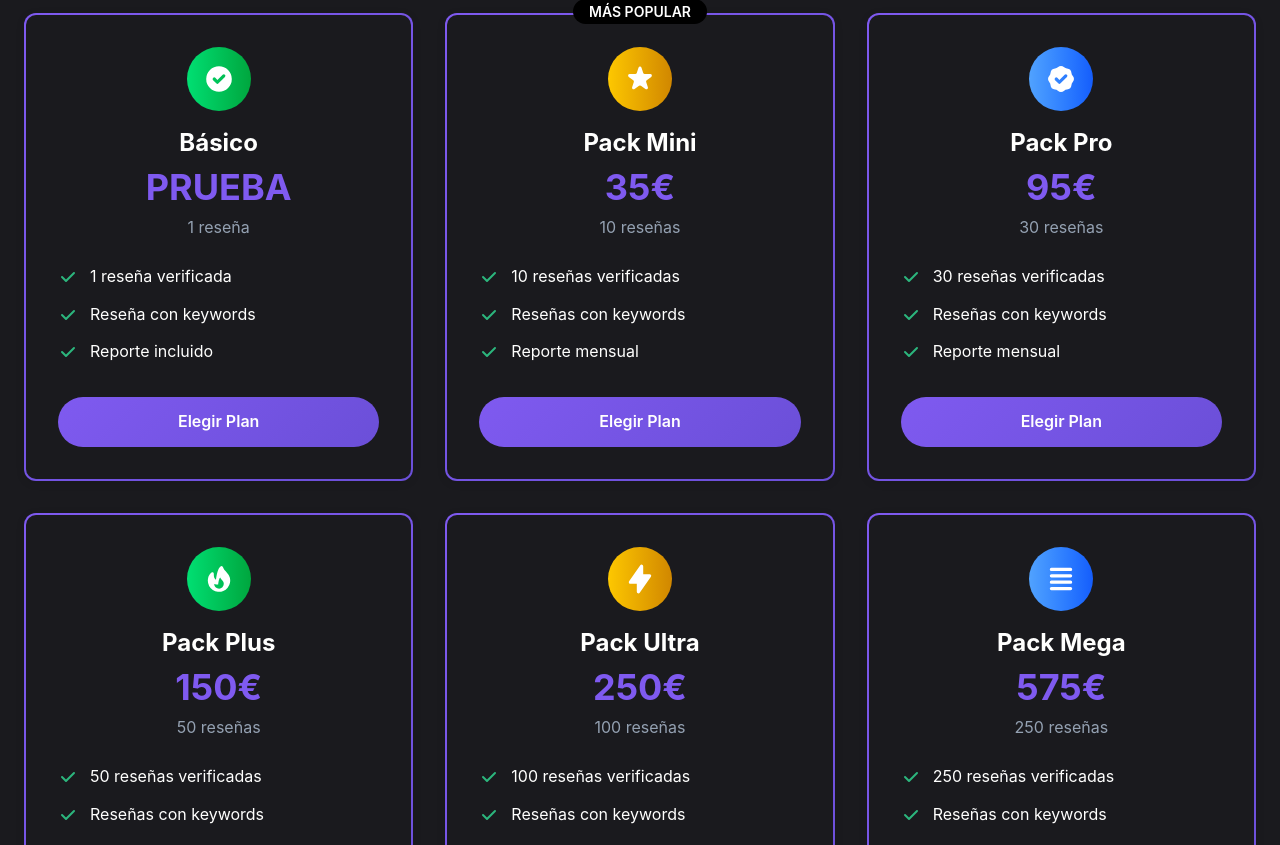
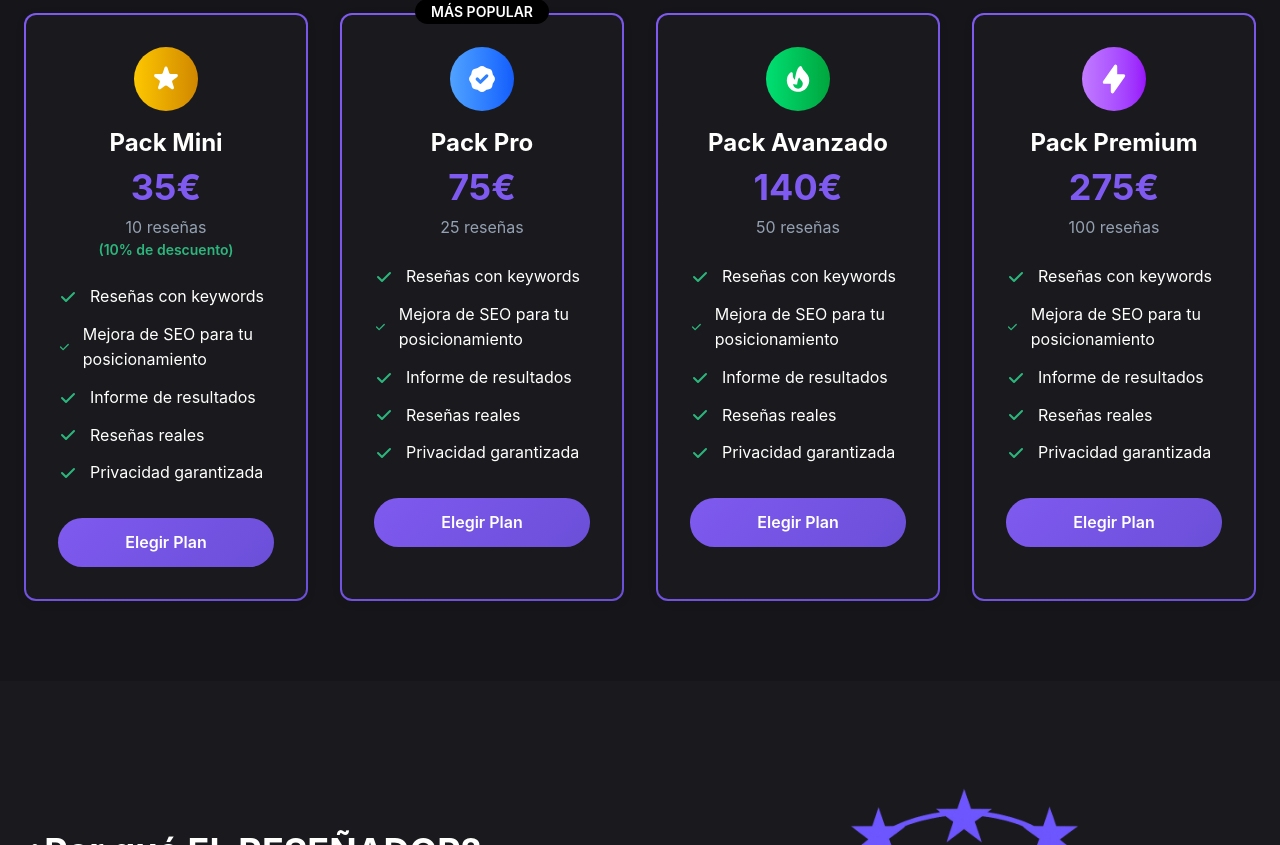
Before and after one commit to AXELRAYO990/ElRESENADOR, a React (Vite) app: page / in a window 1280 px wide. Shown: the part 1515-2360 px from the top of the page. Built offline with nearby package versions, Linux system fonts and the light colour scheme.

Commit message:
Actualizado sección de precios con 4 nuevos paquetes: Pack Mini, Pack Pro, Pack Avanzado y Pack Premium

```diff
--- a/src/App.tsx
+++ b/src/App.tsx
@@ -187,58 +187,16 @@ function App() {
       </section>
 
       {/* Precios Section */}
-      <section id="precios" className="py-20 bg-card-dark">
+      <section id="precios" className="py-20 bg-primary-dark">
         <div className="container mx-auto px-6">
           <div className="text-center mb-16">
-            <h2 className="text-4xl font-bold text-headline mb-4">Precios Transparentes</h2>
-            <p className="text-xl text-paragraph max-w-3xl mx-auto">
-              Precios claros y sin sorpresas. Pagas solo por lo que necesitas
-            </p>
+            <h2 className="text-4xl font-bold text-headline mb-4">Nuestros Planes</h2>
+            <p className="text-xl text-paragraph">Elige el plan perfecto para tu negocio</p>
           </div>
 
-          <div className="grid md:grid-cols-2 lg:grid-cols-3 gap-8 max-w-7xl mx-auto">
-            {/* Plan Básico */}
+          <div className="grid md:grid-cols-2 lg:grid-cols-4 gap-8">
+            {/* Pack Mini */}
             <div className="price-card-elegant p-8 rounded-xl shadow-elegant">
-              <div className="text-center mb-6">
-                <div className="w-16 h-16 mx-auto mb-4 bg-gradient-to-r from-green-400 to-green-600 rounded-full flex items-center justify-center">
-                  <svg className="w-8 h-8 text-white" fill="currentColor" viewBox="0 0 20 20">
-                    <path fillRule="evenodd" d="M10 18a8 8 0 100-16 8 8 0 000 16zm3.707-9.293a1 1 0 00-1.414-1.414L9 10.586 7.707 9.293a1 1 0 00-1.414 1.414l2 2a1 1 0 001.414 0l4-4z" clipRule="evenodd" />
-                  </svg>
-                </div>
-                <h3 className="text-2xl font-bold text-headline mb-2">Básico</h3>
-                <div className="text-4xl font-bold highlight mb-2">PRUEBA</div>
-                <p className="text-paragraph">1 reseña</p>
-              </div>
-              <ul className="space-y-3 mb-8">
-                <li className="flex items-center">
-                  <svg className="w-5 h-5 text-success mr-3" fill="currentColor" viewBox="0 0 20 20">
-                    <path fillRule="evenodd" d="M16.707 5.293a1 1 0 010 1.414l-8 8a1 1 0 01-1.414 0l-4-4a1 1 0 011.414-1.414L8 12.586l7.293-7.293a1 1 0 011.414 0z" clipRule="evenodd" />
-                  </svg>
-                  1 reseña verificada
-                </li>
-                <li className="flex items-center">
-                  <svg className="w-5 h-5 text-success mr-3" fill="currentColor" viewBox="0 0 20 20">
-                    <path fillRule="evenodd" d="M16.707 5.293a1 1 0 010 1.414l-8 8a1 1 0 01-1.414 0l-4-4a1 1 0 011.414-1.414L8 12.586l7.293-7.293a1 1 0 011.414 0z" clipRule="evenodd" />
-                  </svg>
-                  Reseña con keywords
-                </li>
-                <li className="flex items-center">
-                  <svg className="w-5 h-5 text-success mr-3" fill="currentColor" viewBox="0 0 20 20">
-                    <path fillRule="evenodd" d="M16.707 5.293a1 1 0 010 1.414l-8 8a1 1 0 01-1.414 0l-4-4a1 1 0 011.414-1.414L8 12.586l7.293-7.293a1 1 0 011.414 0z" clipRule="evenodd" />
-                  </svg>
-                  Reporte incluido
-                </li>
-              </ul>
-              <a href="https://wa.me/34632425771?text=Hola,%20me%20interesa%20el%20plan%20básico%20de%20prueba%20con%201%20reseña" target="_blank" rel="noopener noreferrer" className="w-full btn-elegant py-3 rounded-lg font-semibold block text-center">
-                Elegir Plan
-              </a>
-            </div>
-
-            {/* Pack Mini */}
-            <div className="price-card-elegant p-8 rounded-xl shadow-elegant relative border-gradient">
-              <div className="absolute -top-4 left-1/2 transform -translate-x-1/2">
-                <span className="bg-black text-white px-4 py-1 rounded-full text-sm font-semibold">MÁS POPULAR</span>
-              </div>
               <div className="text-center mb-6">
                 <div className="w-16 h-16 mx-auto mb-4 bg-gradient-to-r from-yellow-400 to-yellow-600 rounded-full flex items-center justify-center">
                   <svg className="w-8 h-8 text-white" fill="currentColor" viewBox="0 0 20 20">
@@ -248,14 +206,9 @@ function App() {
                 <h3 className="text-2xl font-bold text-headline mb-2">Pack Mini</h3>
                 <div className="text-4xl font-bold highlight mb-2">35€</div>
                 <p className="text-paragraph">10 reseñas</p>
+                <p className="text-sm text-success font-semibold">(10% de descuento)</p>
               </div>
               <ul className="space-y-3 mb-8">
-                <li className="flex items-center">
-                  <svg className="w-5 h-5 text-success mr-3" fill="currentColor" viewBox="0 0 20 20">
-                    <path fillRule="evenodd" d="M16.707 5.293a1 1 0 010 1.414l-8 8a1 1 0 01-1.414 0l-4-4a1 1 0 011.414-1.414L8 12.586l7.293-7.293a1 1 0 011.414 0z" clipRule="evenodd" />
-                  </svg>
-                  10 reseñas verificadas
-                </li>
                 <li className="flex items-center">
                   <svg className="w-5 h-5 text-success mr-3" fill="currentColor" viewBox="0 0 20 20">
                     <path fillRule="evenodd" d="M16.707 5.293a1 1 0 010 1.414l-8 8a1 1 0 01-1.414 0l-4-4a1 1 0 011.414-1.414L8 12.586l7.293-7.293a1 1 0 011.414 0z" clipRule="evenodd" />
@@ -266,16 +219,37 @@ function App() {
                   <svg className="w-5 h-5 text-success mr-3" fill="currentColor" viewBox="0 0 20 20">
                     <path fillRule="evenodd" d="M16.707 5.293a1 1 0 010 1.414l-8 8a1 1 0 01-1.414 0l-4-4a1 1 0 011.414-1.414L8 12.586l7.293-7.293a1 1 0 011.414 0z" clipRule="evenodd" />
                   </svg>
-                  Reporte mensual
+                  Mejora de SEO para tu posicionamiento
+                </li>
+                <li className="flex items-center">
+                  <svg className="w-5 h-5 text-success mr-3" fill="currentColor" viewBox="0 0 20 20">
+                    <path fillRule="evenodd" d="M16.707 5.293a1 1 0 010 1.414l-8 8a1 1 0 01-1.414 0l-4-4a1 1 0 011.414-1.414L8 12.586l7.293-7.293a1 1 0 011.414 0z" clipRule="evenodd" />
+                  </svg>
+                  Informe de resultados
+                </li>
+                <li className="flex items-center">
+                  <svg className="w-5 h-5 text-success mr-3" fill="currentColor" viewBox="0 0 20 20">
+                    <path fillRule="evenodd" d="M16.707 5.293a1 1 0 010 1.414l-8 8a1 1 0 01-1.414 0l-4-4a1 1 0 011.414-1.414L8 12.586l7.293-7.293a1 1 0 011.414 0z" clipRule="evenodd" />
+                  </svg>
+                  Reseñas reales
+                </li>
+                <li className="flex items-center">
+                  <svg className="w-5 h-5 text-success mr-3" fill="currentColor" viewBox="0 0 20 20">
+                    <path fillRule="evenodd" d="M16.707 5.293a1 1 0 010 1.414l-8 8a1 1 0 01-1.414 0l-4-4a1 1 0 011.414-1.414L8 12.586l7.293-7.293a1 1 0 011.414 0z" clipRule="evenodd" />
+                  </svg>
+                  Privacidad garantizada
                 </li>
               </ul>
-              <a href="https://wa.me/34632425771?text=Hola,%20me%20interesa%20el%20pack%20mini%20de%2010%20reseñas%20por%2035€" target="_blank" rel="noopener noreferrer" className="w-full btn-elegant py-3 rounded-lg font-semibold block text-center">
+              <a href="https://wa.me/34632425771?text=Hola,%20me%20interesa%20el%20pack%20mini%20de%2010%20reseñas%20por%2035€%20con%2010%%20de%20descuento" target="_blank" rel="noopener noreferrer" className="w-full btn-elegant py-3 rounded-lg font-semibold block text-center">
                 Elegir Plan
               </a>
             </div>
 
             {/* Pack Pro */}
-            <div className="price-card-elegant p-8 rounded-xl shadow-elegant">
+            <div className="price-card-elegant p-8 rounded-xl shadow-elegant relative border-gradient">
+              <div className="absolute -top-4 left-1/2 transform -translate-x-1/2">
+                <span className="bg-black text-white px-4 py-1 rounded-full text-sm font-semibold">MÁS POPULAR</span>
+              </div>
               <div className="text-center mb-6">
                 <div className="w-16 h-16 mx-auto mb-4 bg-gradient-to-r from-blue-400 to-blue-600 rounded-full flex items-center justify-center">
                   <svg className="w-8 h-8 text-white" fill="currentColor" viewBox="0 0 20 20">
@@ -283,16 +257,10 @@ function App() {
                   </svg>
                 </div>
                 <h3 className="text-2xl font-bold text-headline mb-2">Pack Pro</h3>
-                <div className="text-4xl font-bold highlight mb-2">95€</div>
-                <p className="text-paragraph">30 reseñas</p>
+                <div className="text-4xl font-bold highlight mb-2">75€</div>
+                <p className="text-paragraph">25 reseñas</p>
               </div>
               <ul className="space-y-3 mb-8">
-                <li className="flex items-center">
-                  <svg className="w-5 h-5 text-success mr-3" fill="currentColor" viewBox="0 0 20 20">
-                    <path fillRule="evenodd" d="M16.707 5.293a1 1 0 010 1.414l-8 8a1 1 0 01-1.414 0l-4-4a1 1 0 011.414-1.414L8 12.586l7.293-7.293a1 1 0 011.414 0z" clipRule="evenodd" />
-                  </svg>
-                  30 reseñas verificadas
-                </li>
                 <li className="flex items-center">
                   <svg className="w-5 h-5 text-success mr-3" fill="currentColor" viewBox="0 0 20 20">
                     <path fillRule="evenodd" d="M16.707 5.293a1 1 0 010 1.414l-8 8a1 1 0 01-1.414 0l-4-4a1 1 0 011.414-1.414L8 12.586l7.293-7.293a1 1 0 011.414 0z" clipRule="evenodd" />
@@ -303,15 +271,33 @@ function App() {
                   <svg className="w-5 h-5 text-success mr-3" fill="currentColor" viewBox="0 0 20 20">
                     <path fillRule="evenodd" d="M16.707 5.293a1 1 0 010 1.414l-8 8a1 1 0 01-1.414 0l-4-4a1 1 0 011.414-1.414L8 12.586l7.293-7.293a1 1 0 011.414 0z" clipRule="evenodd" />
                   </svg>
-                  Reporte mensual
+                  Mejora de SEO para tu posicionamiento
+                </li>
+                <li className="flex items-center">
+                  <svg className="w-5 h-5 text-success mr-3" fill="currentColor" viewBox="0 0 20 20">
+                    <path fillRule="evenodd" d="M16.707 5.293a1 1 0 010 1.414l-8 8a1 1 0 01-1.414 0l-4-4a1 1 0 011.414-1.414L8 12.586l7.293-7.293a1 1 0 011.414 0z" clipRule="evenodd" />
+                  </svg>
+                  Informe de resultados
+                </li>
+                <li className="flex items-center">
+                  <svg className="w-5 h-5 text-success mr-3" fill="currentColor" viewBox="0 0 20 20">
+                    <path fillRule="evenodd" d="M16.707 5.293a1 1 0 010 1.414l-8 8a1 1 0 01-1.414 0l-4-4a1 1 0 011.414-1.414L8 12.586l7.293-7.293a1 1 0 011.414 0z" clipRule="evenodd" />
+                  </svg>
+                  Reseñas reales
+                </li>
+                <li className="flex items-center">
+                  <svg className="w-5 h-5 text-success mr-3" fill="currentColor" viewBox="0 0 20 20">
+                    <path fillRule="evenodd" d="M16.707 5.293a1 1 0 010 1.414l-8 8a1 1 0 01-1.414 0l-4-4a1 1 0 011.414-1.414L8 12.586l7.293-7.293a1 1 0 011.414 0z" clipRule="evenodd" />
+                  </svg>
+                  Privacidad garantizada
                 </li>
               </ul>
-              <a href="https://wa.me/34632425771?text=Hola,%20me%20interesa%20el%20pack%20pro%20de%2030%20reseñas%20por%2095€" target="_blank" rel="noopener noreferrer" className="w-full btn-elegant py-3 rounded-lg font-semibold block text-center">
+              <a href="https://wa.me/34632425771?text=Hola,%20me%20interesa%20el%20pack%20pro%20de%2025%20reseñas%20por%2075€" target="_blank" rel="noopener noreferrer" className="w-full btn-elegant py-3 rounded-lg font-semibold block text-center">
                 Elegir Plan
               </a>
             </div>
 
-            {/* Pack Plus */}
+            {/* Pack Avanzado */}
             <div className="price-card-elegant p-8 rounded-xl shadow-elegant">
               <div className="text-center mb-6">
                 <div className="w-16 h-16 mx-auto mb-4 bg-gradient-to-r from-green-400 to-green-600 rounded-full flex items-center justify-center">
@@ -319,17 +305,11 @@ function App() {
                     <path fillRule="evenodd" d="M12.395 2.553a1 1 0 00-1.45-.385c-.345.23-.614.558-.822.88-.214.33-.403.713-.57 1.116-.334.804-.614 1.768-.84 2.734a31.365 31.365 0 00-.613 3.58 2.64 2.64 0 01-.945-1.067c-.328-.68-.398-1.534-.398-2.654A1 1 0 005.05 6.05 6.981 6.981 0 003 11a7 7 0 1011.95-4.95c-.592-.591-.98-.985-1.348-1.467-.363-.476-.724-1.063-1.207-2.03zM12.12 15.12A3 3 0 017 13s.879.5 2.5.5c0-1 .5-4 1.25-4.5.5 1 .786 1.293 1.371 1.879A2.99 2.99 0 0113 13a2.99 2.99 0 01-.879 2.121z" clipRule="evenodd" />
                   </svg>
                 </div>
-                <h3 className="text-2xl font-bold text-headline mb-2">Pack Plus</h3>
-                <div className="text-4xl font-bold highlight mb-2">150€</div>
+                <h3 className="text-2xl font-bold text-headline mb-2">Pack Avanzado</h3>
+                <div className="text-4xl font-bold highlight mb-2">140€</div>
                 <p className="text-paragraph">50 reseñas</p>
               </div>
               <ul className="space-y-3 mb-8">
-                <li className="flex items-center">
-                  <svg className="w-5 h-5 text-success mr-3" fill="currentColor" viewBox="0 0 20 20">
-                    <path fillRule="evenodd" d="M16.707 5.293a1 1 0 010 1.414l-8 8a1 1 0 01-1.414 0l-4-4a1 1 0 011.414-1.414L8 12.586l7.293-7.293a1 1 0 011.414 0z" clipRule="evenodd" />
-                  </svg>
-                  50 reseñas verificadas
-                </li>
                 <li className="flex items-center">
                   <svg className="w-5 h-5 text-success mr-3" fill="currentColor" viewBox="0 0 20 20">
                     <path fillRule="evenodd" d="M16.707 5.293a1 1 0 010 1.414l-8 8a1 1 0 01-1.414 0l-4-4a1 1 0 011.414-1.414L8 12.586l7.293-7.293a1 1 0 011.414 0z" clipRule="evenodd" />
@@ -340,33 +320,45 @@ function App() {
                   <svg className="w-5 h-5 text-success mr-3" fill="currentColor" viewBox="0 0 20 20">
                     <path fillRule="evenodd" d="M16.707 5.293a1 1 0 010 1.414l-8 8a1 1 0 01-1.414 0l-4-4a1 1 0 011.414-1.414L8 12.586l7.293-7.293a1 1 0 011.414 0z" clipRule="evenodd" />
                   </svg>
-                  Reporte mensual
+                  Mejora de SEO para tu posicionamiento
+                </li>
+                <li className="flex items-center">
+                  <svg className="w-5 h-5 text-success mr-3" fill="currentColor" viewBox="0 0 20 20">
+                    <path fillRule="evenodd" d="M16.707 5.293a1 1 0 010 1.414l-8 8a1 1 0 01-1.414 0l-4-4a1 1 0 011.414-1.414L8 12.586l7.293-7.293a1 1 0 011.414 0z" clipRule="evenodd" />
+                  </svg>
+                  Informe de resultados
+                </li>
+                <li className="flex items-center">
+                  <svg className="w-5 h-5 text-success mr-3" fill="currentColor" viewBox="0 0 20 20">
+                    <path fillRule="evenodd" d="M16.707 5.293a1 1 0 010 1.414l-8 8a1 1 0 01-1.414 0l-4-4a1 1 0 011.414-1.414L8 12.586l7.293-7.293a1 1 0 011.414 0z" clipRule="evenodd" />
+                  </svg>
+                  Reseñas reales
+                </li>
+                <li className="flex items-center">
+                  <svg className="w-5 h-5 text-success mr-3" fill="currentColor" viewBox="0 0 20 20">
+                    <path fillRule="evenodd" d="M16.707 5.293a1 1 0 010 1.414l-8 8a1 1 0 01-1.414 0l-4-4a1 1 0 011.414-1.414L8 12.586l7.293-7.293a1 1 0 011.414 0z" clipRule="evenodd" />
+                  </svg>
+                  Privacidad garantizada
                 </li>
               </ul>
-              <a href="https://wa.me/34632425771?text=Hola,%20me%20interesa%20el%20pack%20plus%20de%2050%20reseñas%20por%20150€" target="_blank" rel="noopener noreferrer" className="w-full btn-elegant py-3 rounded-lg font-semibold block text-center">
+              <a href="https://wa.me/34632425771?text=Hola,%20me%20interesa%20el%20pack%20avanzado%20de%2050%20reseñas%20por%20140€" target="_blank" rel="noopener noreferrer" className="w-full btn-elegant py-3 rounded-lg font-semibold block text-center">
                 Elegir Plan
               </a>
             </div>
 
-            {/* Pack Ultra */}
+            {/* Pack Premium */}
             <div className="price-card-elegant p-8 rounded-xl shadow-elegant">
               <div className="text-center mb-6">
-                <div className="w-16 h-16 mx-auto mb-4 bg-gradient-to-r from-yellow-400 to-yellow-600 rounded-full flex items-center justify-center">
+                <div className="w-16 h-16 mx-auto mb-4 bg-gradient-to-r from-purple-400 to-purple-600 rounded-full flex items-center justify-center">
                   <svg className="w-8 h-8 text-white" fill="currentColor" viewBox="0 0 20 20">
                     <path fillRule="evenodd" d="M11.3 1.046A1 1 0 0112 2v5h4a1 1 0 01.82 1.573l-7 10A1 1 0 018 18v-5H4a1 1 0 01-.82-1.573l7-10a1 1 0 011.12-.38z" clipRule="evenodd" />
                   </svg>
                 </div>
-                <h3 className="text-2xl font-bold text-headline mb-2">Pack Ultra</h3>
-                <div className="text-4xl font-bold highlight mb-2">250€</div>
+                <h3 className="text-2xl font-bold text-headline mb-2">Pack Premium</h3>
+                <div className="text-4xl font-bold highlight mb-2">275€</div>
                 <p className="text-paragraph">100 reseñas</p>
               </div>
               <ul className="space-y-3 mb-8">
-                <li className="flex items-center">
-                  <svg className="w-5 h-5 text-success mr-3" fill="currentColor" viewBox="0 0 20 20">
-                    <path fillRule="evenodd" d="M16.707 5.293a1 1 0 010 1.414l-8 8a1 1 0 01-1.414 0l-4-4a1 1 0 011.414-1.414L8 12.586l7.293-7.293a1 1 0 011.414 0z" clipRule="evenodd" />
-                  </svg>
-                  100 reseñas verificadas
-                </li>
                 <li className="flex items-center">
                   <svg className="w-5 h-5 text-success mr-3" fill="currentColor" viewBox="0 0 20 20">
                     <path fillRule="evenodd" d="M16.707 5.293a1 1 0 010 1.414l-8 8a1 1 0 01-1.414 0l-4-4a1 1 0 011.414-1.414L8 12.586l7.293-7.293a1 1 0 011.414 0z" clipRule="evenodd" />
@@ -377,47 +369,28 @@ function App() {
                   <svg className="w-5 h-5 text-success mr-3" fill="currentColor" viewBox="0 0 20 20">
                     <path fillRule="evenodd" d="M16.707 5.293a1 1 0 010 1.414l-8 8a1 1 0 01-1.414 0l-4-4a1 1 0 011.414-1.414L8 12.586l7.293-7.293a1 1 0 011.414 0z" clipRule="evenodd" />
                   </svg>
-                  Reporte mensual
-                </li>
-              </ul>
-              <a href="https://wa.me/34632425771?text=Hola,%20me%20interesa%20el%20pack%20ultra%20de%20100%20reseñas%20por%20250€" target="_blank" rel="noopener noreferrer" className="w-full btn-elegant py-3 rounded-lg font-semibold block text-center">
-                Elegir Plan
-              </a>
-            </div>
-
-            {/* Pack Mega */}
-            <div className="price-card-elegant p-8 rounded-xl shadow-elegant">
-              <div className="text-center mb-6">
-                <div className="w-16 h-16 mx-auto mb-4 bg-gradient-to-r from-blue-400 to-blue-600 rounded-full flex items-center justify-center">
-                  <svg className="w-8 h-8 text-white" fill="currentColor" viewBox="0 0 20 20">
-                    <path fillRule="evenodd" d="M3 4a1 1 0 011-1h12a1 1 0 110 2H4a1 1 0 01-1-1zm0 4a1 1 0 011-1h12a1 1 0 110 2H4a1 1 0 01-1-1zm0 4a1 1 0 011-1h12a1 1 0 110 2H4a1 1 0 01-1-1zm0 4a1 1 0 011-1h12a1 1 0 110 2H4a1 1 0 01-1-1z" clipRule="evenodd" />
-                  </svg>
-                </div>
-                <h3 className="text-2xl font-bold text-headline mb-2">Pack Mega</h3>
-                <div className="text-4xl font-bold highlight mb-2">575€</div>
-                <p className="text-paragraph">250 reseñas</p>
-              </div>
-              <ul className="space-y-3 mb-8">
-                <li className="flex items-center">
-                  <svg className="w-5 h-5 text-success mr-3" fill="currentColor" viewBox="0 0 20 20">
-                    <path fillRule="evenodd" d="M16.707 5.293a1 1 0 010 1.414l-8 8a1 1 0 01-1.414 0l-4-4a1 1 0 011.414-1.414L8 12.586l7.293-7.293a1 1 0 011.414 0z" clipRule="evenodd" />
-                  </svg>
-                  250 reseñas verificadas
+                  Mejora de SEO para tu posicionamiento
                 </li>
                 <li className="flex items-center">
                   <svg className="w-5 h-5 text-success mr-3" fill="currentColor" viewBox="0 0 20 20">
                     <path fillRule="evenodd" d="M16.707 5.293a1 1 0 010 1.414l-8 8a1 1 0 01-1.414 0l-4-4a1 1 0 011.414-1.414L8 12.586l7.293-7.293a1 1 0 011.414 0z" clipRule="evenodd" />
                   </svg>
-                  Reseñas con keywords
+                  Informe de resultados
                 </li>
                 <li className="flex items-center">
                   <svg className="w-5 h-5 text-success mr-3" fill="currentColor" viewBox="0 0 20 20">
                     <path fillRule="evenodd" d="M16.707 5.293a1 1 0 010 1.414l-8 8a1 1 0 01-1.414 0l-4-4a1 1 0 011.414-1.414L8 12.586l7.293-7.293a1 1 0 011.414 0z" clipRule="evenodd" />
                   </svg>
-                  Reporte mensual
+                  Reseñas reales
+                </li>
+                <li className="flex items-center">
+                  <svg className="w-5 h-5 text-success mr-3" fill="currentColor" viewBox="0 0 20 20">
+                    <path fillRule="evenodd" d="M16.707 5.293a1 1 0 010 1.414l-8 8a1 1 0 01-1.414 0l-4-4a1 1 0 011.414-1.414L8 12.586l7.293-7.293a1 1 0 011.414 0z" clipRule="evenodd" />
+                  </svg>
+                  Privacidad garantizada
                 </li>
               </ul>
-              <a href="https://wa.me/34632425771?text=Hola,%20me%20interesa%20el%20pack%20mega%20de%20250%20reseñas%20por%20575€" target="_blank" rel="noopener noreferrer" className="w-full btn-elegant py-3 rounded-lg font-semibold block text-center">
+              <a href="https://wa.me/34632425771?text=Hola,%20me%20interesa%20el%20pack%20premium%20de%20100%20reseñas%20por%20275€" target="_blank" rel="noopener noreferrer" className="w-full btn-elegant py-3 rounded-lg font-semibold block text-center">
                 Elegir Plan
               </a>
             </div>
```
